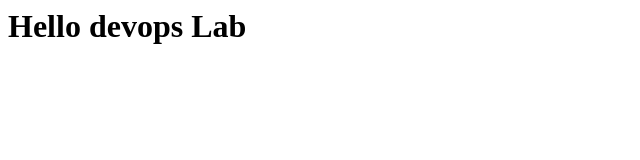
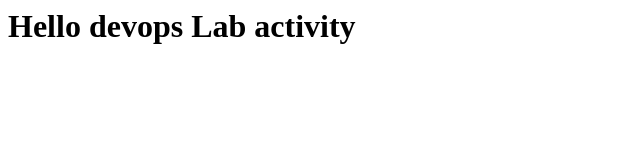
Before and after one commit to kashyapanushreya19-source/Devops-lab, a plain HTML site: page index.html in a window 1280 px wide. Shown: the whole page, without its empty margins (0-640 px from the left). Drawn offline with Linux system fonts and the light colour scheme.

Commit message:
updated commands

```diff
--- a/index.html
+++ b/index.html
@@ -1 +1 @@
-<html><body><h1> Hello devops Lab </h1></body></html>
+<html><body><h1> Hello devops Lab activity </h1></body></html>
```
